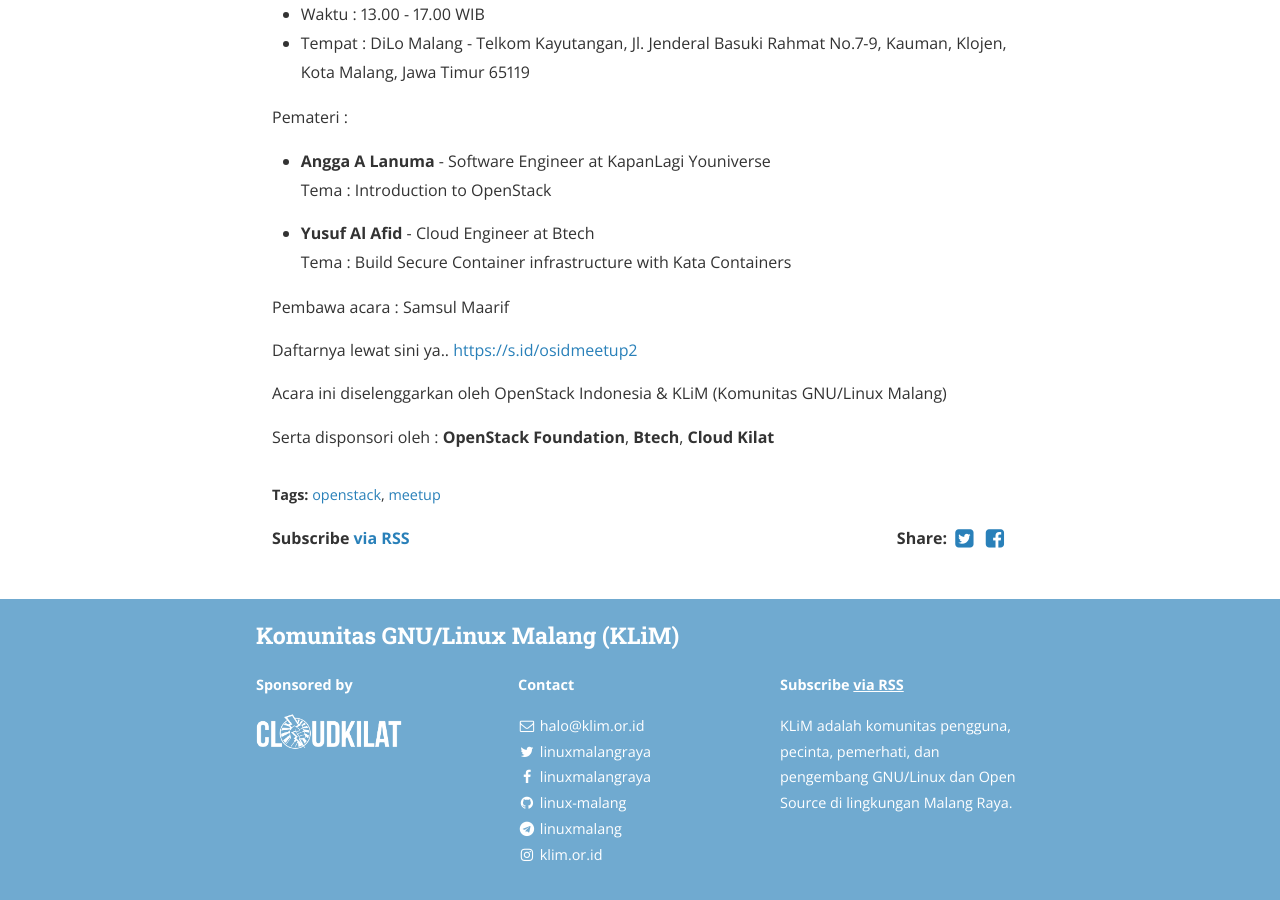
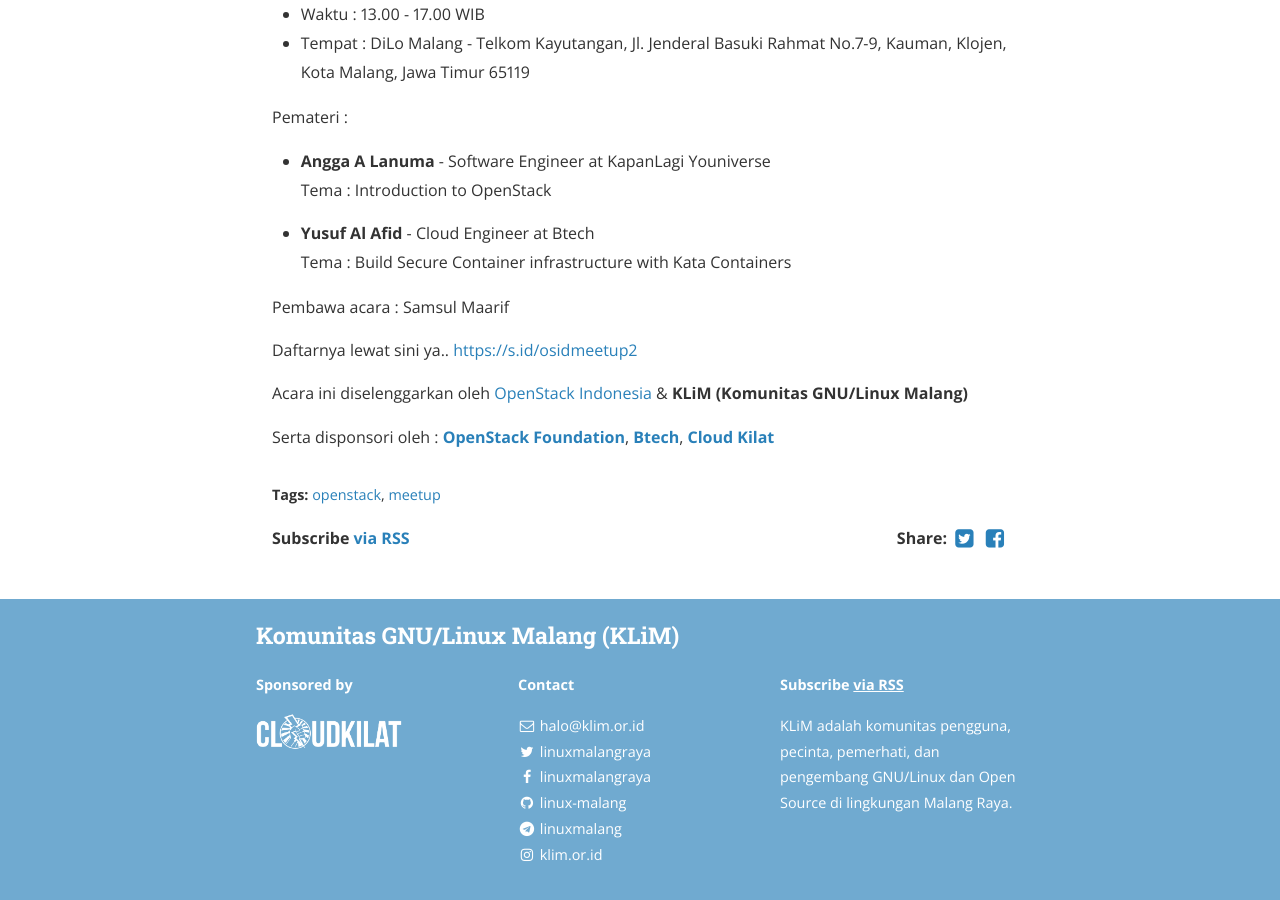
Before and after one commit to linux-malang/linux-malang.github.io, a Jekyll site: the page built from _posts/2019-07-30-openstack-meetup-2-malang.md, in a window 1280 px wide and 900 px high, scrolled down 1816 px. Built offline with Jekyll 4.4.1, drawn with Linux system fonts in a browser that asks for light colours; nearby versions of some CDN libraries; some of the changed lines change nothing that is shown.

Commit message:
add link
Signed-off-by: Samsul Maarif <hay@samsul.web.id>

```diff
--- a/_posts/2019-07-30-openstack-meetup-2-malang.md
+++ b/_posts/2019-07-30-openstack-meetup-2-malang.md
@@ -30,6 +30,6 @@
 
 Daftarnya lewat sini ya.. [https://s.id/osidmeetup2](https://s.id/osidmeetup2)
 
-Acara ini diselenggarkan oleh OpenStack Indonesia & KLiM (Komunitas GNU/Linux Malang)
+Acara ini diselenggarkan oleh [OpenStack Indonesia](http://www.openstack.id) & **KLiM (Komunitas GNU/Linux Malang)**
 
-Serta disponsori oleh : **OpenStack Foundation**, **Btech**, **Cloud Kilat**
+Serta disponsori oleh : [**OpenStack Foundation**](https://www.openstack.org), [**Btech**](https://btech.id), [**Cloud Kilat**](https://www.cloudkilat.com)
```
